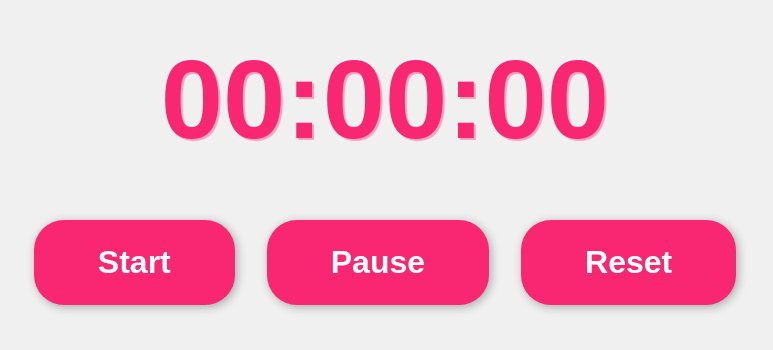
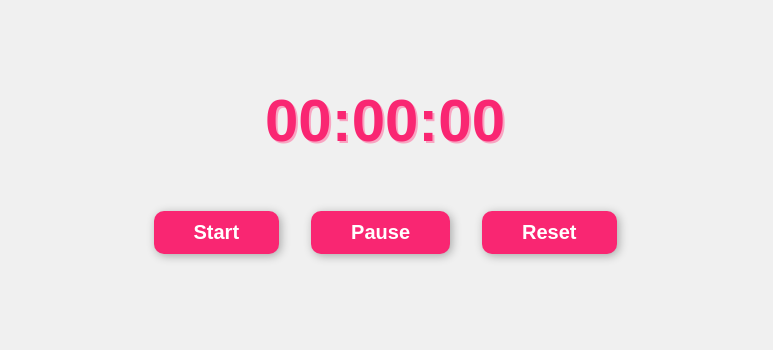
Before and after one commit to Alisafaa-code/stop-watch, a plain HTML site: page index.html in a window 1280 px wide. Shown: the part 242-592 px from the top of the page, without its empty margins (255-1028 px from the left). Drawn offline with Linux system fonts and the light colour scheme.

Commit message:
new update

```diff
--- a/style.css
+++ b/style.css
@@ -16,7 +16,7 @@ body {
 }
 
 .timer {
-     font-size: 7rem;
+     font-size: 60px;
      font-weight: 700;
      text-shadow: 2px 2px #f8a5c2;
      color: #f92672;
@@ -34,11 +34,11 @@ body {
      background-color: #f92672;
      color: white;
      border: none;
-     font-size: 2rem;
+     font-size: 20px;
      font-weight: bold;
-     padding: 1.5rem 4rem;
+     padding: 10px 40px;
      margin: 1rem;
-     border-radius: 30px;
+     border-radius: 10px;
      cursor: pointer;
      box-shadow: 2px 2px 10px rgba(0, 0, 0, 0.3);
      transition: all 0.2s;
```
